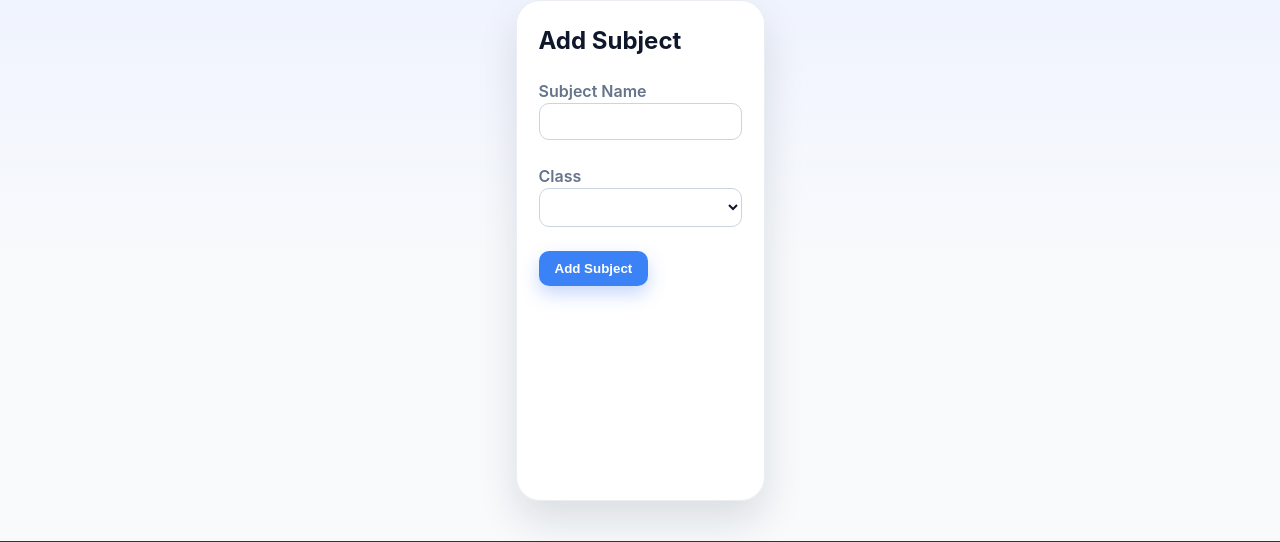
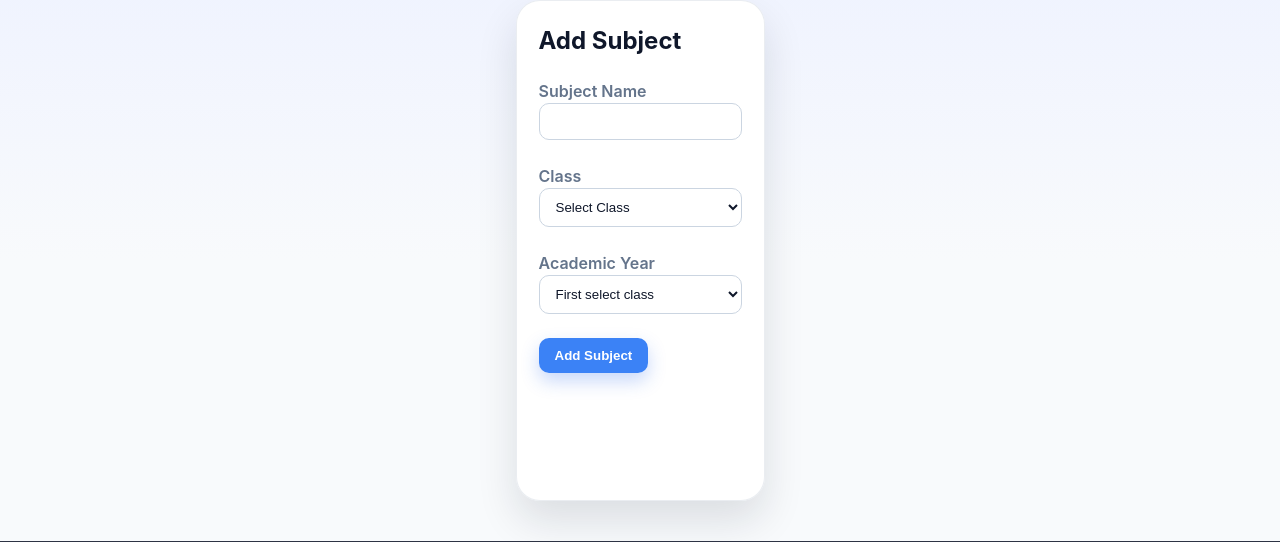
Before and after one commit to himansi-choudhary/AI_College_ERP, a Flask app: template templates/admin/add_subject.html in a window 1280 px wide. Shown: the part 61-603 px from the top of the page. Run offline with Flask 3, Linux system fonts and the light colour scheme; the template is opened without the code that fills it, so the values that code supplies are empty.

Commit message:
add subject...Acadminc year

```diff
--- a/app/routes/admin.py
+++ b/app/routes/admin.py
@@ -252,11 +252,12 @@ def add_subject():
     if request.method == 'POST':
         subject_name = request.form['subject_name']
         class_id = request.form['class_id']
+        academic_year = request.form.get('academic_year', '')
 
         cursor2 = conn.cursor()
         cursor2.execute(
-            "INSERT INTO subjects (subject_name, class_id) VALUES (%s, %s)",
-            (subject_name, class_id)
+            "INSERT INTO subjects (subject_name, class_id, academic_year) VALUES (%s, %s, %s)",
+            (subject_name, class_id, academic_year)
         )
         conn.commit()
         cursor2.close()
--- a/sql/04_subjects.sql
+++ b/sql/04_subjects.sql
@@ -2,9 +2,10 @@ CREATE TABLE `subjects` (
   `id` int NOT NULL AUTO_INCREMENT,
   `subject_name` varchar(100) NOT NULL,
   `class_id` int NOT NULL,
+  `academic_year` varchar(10) DEFAULT NULL,
   `is_active` tinyint(1) DEFAULT '1',
   `created_at` timestamp NULL DEFAULT CURRENT_TIMESTAMP,
   PRIMARY KEY (`id`),
   KEY `class_id` (`class_id`),
   CONSTRAINT `subjects_ibfk_1` FOREIGN KEY (`class_id`) REFERENCES `classes` (`id`)
-) ENGINE=InnoDB AUTO_INCREMENT=7 DEFAULT CHARSET=utf8mb4 COLLATE=utf8mb4_0900_ai_ci;
+) ENGINE=InnoDB DEFAULT CHARSET=utf8mb4 COLLATE=utf8mb4_0900_ai_ci;
--- a/templates/admin/add_subject.html
+++ b/templates/admin/add_subject.html
@@ -1,20 +1,55 @@
-{% extends 'base.html' %}
-{% block content %}
+{% extends 'base.html' %} {% block content %}
 
 <h2>Add Subject</h2>
 
 <form method="POST">
-    <label>Subject Name</label><br>
-    <input type="text" name="subject_name" required><br><br>
+  <label>Subject Name</label><br />
+  <input type="text" name="subject_name" required /><br /><br />
 
-    <label>Class</label><br>
-    <select name="class_id" required>
-        {% for c in classes %}
-        <option value="{{ c.id }}">{{ c.class_name }}</option>
-        {% endfor %}
-    </select><br><br>
+  <label>Class</label><br />
+  <select name="class_id" id="class_id" required onchange="loadYears()">
+    <option value="">Select Class</option>
+    {% for c in classes %}
+    <option value="{{ c.id }}">{{ c.class_name }}</option>
+    {% endfor %}</select
+  ><br /><br />
 
-    <button type="submit">Add Subject</button>
+  <label>Academic Year</label><br />
+  <select name="academic_year" id="academic_year" required>
+    <option value="">First select class</option></select
+  ><br /><br />
+
+  <button type="submit">Add Subject</button>
 </form>
 
+<script>
+  function loadYears() {
+    const classId = document.getElementById("class_id").value;
+    const yearSelect = document.getElementById("academic_year");
+
+    if (!classId) {
+      yearSelect.innerHTML = '<option value="">First select class</option>';
+      return;
+    }
+
+    fetch(`/admin/get_academic_years/${classId}`)
+      .then((response) => response.json())
+      .then((data) => {
+        if (data.error) {
+          yearSelect.innerHTML =
+            '<option value="">Error loading years</option>';
+          return;
+        }
+        yearSelect.innerHTML = '<option value="">Select Year</option>';
+        data.years.forEach((year) => {
+          yearSelect.innerHTML += `<option value="${year}">${year}</option>`;
+        });
+      })
+      .catch((error) => {
+        console.error("Error:", error);
+        yearSelect.innerHTML = '<option value="">Error loading years</option>';
+      });
+  }
+</script>
+
 {% endblock %}
--- a/templates/admin/subjects_list.html
+++ b/templates/admin/subjects_list.html
@@ -1,5 +1,4 @@
-{% extends 'base.html' %}
-{% block content %}
+{% extends 'base.html' %} {% block content %}
 
 <h2>Subjects</h2>
 
@@ -9,12 +8,14 @@
   <tr>
     <th>Subject Name</th>
     <th>Class</th>
+    <th>Academic Year</th>
   </tr>
 
   {% for s in subjects %}
   <tr>
     <td>{{ s.subject_name }}</td>
     <td>{{ s.class_name }}</td>
+    <td>{{ s.academic_year or 'N/A' }}</td>
   </tr>
   {% endfor %}
 </table>
```
Also changed, not shown: TODO.md (+10 -30 lines). Lines whose indentation alone changed are shown as unchanged.
